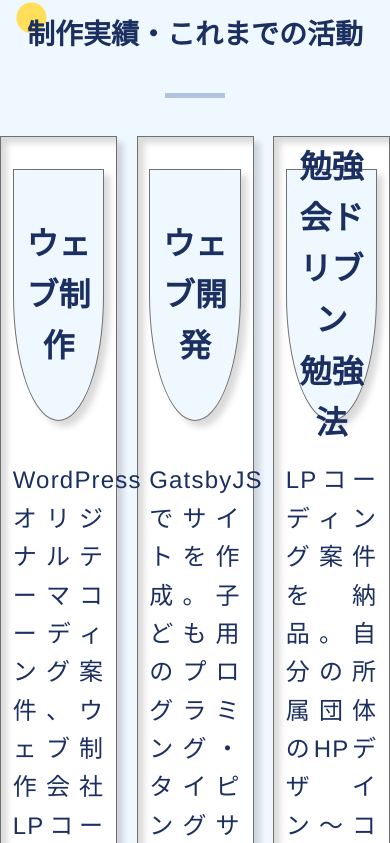
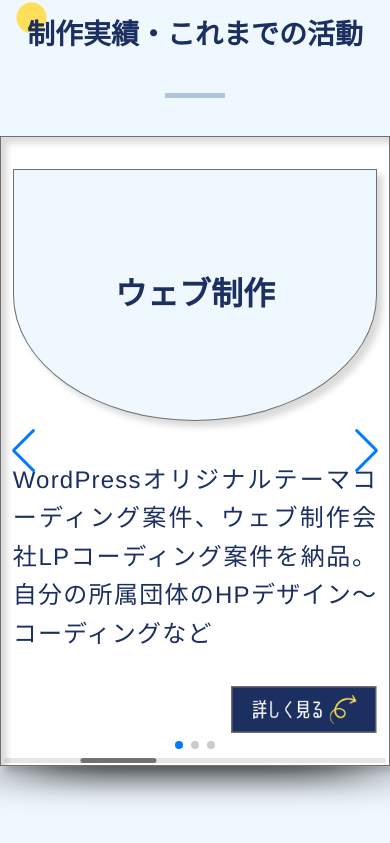
Before and after one commit to sonho463/portfolio2022, a website: page index.html in a window 390 px wide. Shown: the part 1767-2610 px from the top of the page. Drawn offline with nearby package versions, Linux system fonts and the light colour scheme.

Commit message:
worksブロックスライダー、レスポンシブ

```diff
--- a/assets/scripts/main.js
+++ b/assets/scripts/main.js
@@ -1,37 +1,119 @@
-let d = new Date;
+let d = new Date();
 mo = d.getMonth();
 da = d.getDate();
-console.log(da);
 
-const month = document.querySelector('#js_month');
-const day = document.querySelector('#js_day');
-month.textContent = mo+1;
-day.textContent = da
-
+const month = document.querySelector("#js_month");
+const day = document.querySelector("#js_day");
+month.textContent = mo + 1;
+day.textContent = da;
 
 // footer-cvがでてきたらcv-button非表示
 $(window).scroll(function () {
-  $('.js-footer').each(function () {
+  $(".js-footer").each(function () {
     var hit = $(this).offset().top;
     var scroll = $(window).scrollTop();
     var wHeight = $(window).height();
     var customTop = 100;
-    if (typeof $(this).data('js-footer') !== 'undefined') {
+    if (typeof $(this).data("js-footer") !== "undefined") {
       // data-effect="任意の値" が設定されている場合
-      customTop = $(this).data('js-footer');
+      customTop = $(this).data("js-footer");
     }
     if (hit + customTop < wHeight + scroll) {
-      $('.js-cv-button').addClass("is-hidden");
+      $(".js-cv-button").addClass("is-hidden");
     } else {
-      $('.js-cv-button').removeClass("is-hidden");
-		}
+      $(".js-cv-button").removeClass("is-hidden");
+    }
   });
 });
 
-const ham = $('.js-hamburger-btn');
-const nav = $('.js-g-nav');
-ham.on('click', function () { //ハンバーガーメニューをクリックしたら
-  ham.toggleClass('open'); // ハンバーガーメニューにactiveクラスを付け外し
-  nav.toggleClass('is-active'); // ナビゲーションメニューにactiveクラスを付け外し
+const ham = $(".js-hamburger-btn");
+const nav = $(".js-g-nav");
+ham.on("click", function () {
+  //ハンバーガーメニューをクリックしたら
+  ham.toggleClass("open"); // ハンバーガーメニューにactiveクラスを付け外し
+  nav.toggleClass("is-active"); // ナビゲーションメニューにactiveクラスを付け外し
+});
 
-});
+
+// swiper
+
+(() => {
+  let swiper, swiperbool;
+  const breakPoint = 768;
+  const cardOuter = document.querySelector(".js-card-outer");
+  const cardList = document.querySelector(".js-card-list");
+  const cards = document.querySelectorAll(".js-card");
+
+
+  window.addEventListener(
+    "load",
+    () => {
+      if (breakPoint < window.innerWidth) {
+        swiperbool = false;
+        removeSwiperClass();
+      } else {
+        addSwiperClass();
+        createSwiper();
+        swiperbool = true;
+      }
+    },
+    false
+  );
+
+  window.addEventListener(
+    "resize",
+    () => {
+      if (breakPoint < window.innerWidth && swiperbool) {
+        swiper.destroy(false, true);
+        removeSwiperClass();
+        swiperbool = false;
+      } else if (breakPoint >= window.innerWidth && !swiperbool) {
+        addSwiperClass();
+        createSwiper();
+        swiperbool = true;
+      }
+    },
+    false
+  );
+
+  const addSwiperClass = () => {
+    cardOuter.classList.add("swiper");
+    cardList.classList.add("swiper-wrapper");
+    cards.forEach((card) => {
+      card.classList.add("swiper-slide");
+    });
+  };
+
+  const removeSwiperClass = () => {
+    cardOuter.classList.remove("swiper");
+    cardList.classList.remove("swiper-wrapper");
+    cards.forEach((card) => {
+      card.classList.remove("swiper-slide");
+    });
+  };
+
+  const createSwiper = () => {
+    swiper = new Swiper(".swiper", {
+      // Optional parameters
+      direction: "horizontal",
+      loop: true,
+      effect: "cube",
+
+      // If we need pagination
+      pagination: {
+        el: ".swiper-pagination",
+      },
+
+      // Navigation arrows
+      navigation: {
+        nextEl: ".swiper-button-next",
+        prevEl: ".swiper-button-prev",
+      },
+
+      // And if we need scrollbar
+      scrollbar: {
+        el: ".swiper-scrollbar",
+      },
+    });
+  };
+})();
--- a/assets/scss/project/_works.scss
+++ b/assets/scss/project/_works.scss
@@ -30,6 +30,16 @@
 		height: 100%;
 	}
 }
+
+
+
+@include v.mq(sm){
+	.swiper{
+		height: 100%;
+	}
+
+}
+
 
 // カードの中のコンポーネントのスタイル
 .p-works {
--- a/index.html
+++ b/index.html
@@ -6,6 +6,8 @@
 	<meta http-equiv="X-UA-Compatible" content="IE=edge">
 	<meta name="viewport" content="width=device-width, initial-scale=1.0">
 	<link rel="stylesheet" href="./assets/css/style.css">
+	<link rel="stylesheet" href="https://unpkg.com/swiper@8/swiper-bundle.min.css" />
+	<script src="https://unpkg.com/swiper@8/swiper-bundle.min.js"></script>
 	<title>WEBSON・そんほんす</title>
 	<script>
 		(function (d) {
@@ -144,8 +146,9 @@
 					</h2>
 				</div>
 
-				<ul class="p-works__card-list">
-					<li class="p-works__card">
+				<div class="js-card-outer swiper">
+					<ul class="p-works__card-list swiper-wrapper js-card-list">
+						<li class="p-works__card swiper-slide js-card">
 							<a href="#" class="p-works__card__inner">
 								<div class="p-works__drop">
 									<div class="p-works__drop__inner">
@@ -160,7 +163,7 @@
 								</p>
 							</a>
 						</li>
-					<li class="p-works__card">
+						<li class="p-works__card swiper-slide js-card">
 							<a href="#" class="p-works__card__inner">
 								<div class="p-works__drop">
 									<div class="p-works__drop__inner">
@@ -175,7 +178,7 @@
 								</p>
 							</a>
 						</li>
-					<li class="p-works__card">
+						<li class="p-works__card swiper-slide js-card">
 							<a href="#" class="p-works__card__inner">
 								<div class="p-works__drop">
 									<div class="p-works__drop__inner">
@@ -191,6 +194,15 @@
 							</a>
 						</li>
 					</ul>
+					<div class="swiper-pagination"></div>
+
+					<!-- If we need navigation buttons -->
+					<div class="swiper-button-prev"></div>
+					<div class="swiper-button-next"></div>
+
+					<!-- If we need scrollbar -->
+					<div class="swiper-scrollbar"></div>
+				</div>
 			</div>
 		</section>
 		<section id="skills" class="p-skills c-section">
@@ -535,10 +547,12 @@
 		<p class="l-footer__copyright">&copy2021 WEBSON そんほんす</p>
 	</footer>
 
+	<!-- jquery -->
 	<script src="https://code.jquery.com/jquery-3.6.0.min.js"
 	integrity="sha256-/xUj+3OJU5yExlq6GSYGSHk7tPXikynS7ogEvDej/m4=" crossorigin="anonymous"></script>
+	<!-- メインのJavaScript -->
+	<script src="./assets/scripts/main.js"></script>
 
-	<script src="./assets/scripts/main.js"></script>
 </body>
 
 </html>
```
Also changed, not shown: assets/css/style.css, build/style.css, 1 other file. Lines whose indentation alone changed are shown as unchanged.
